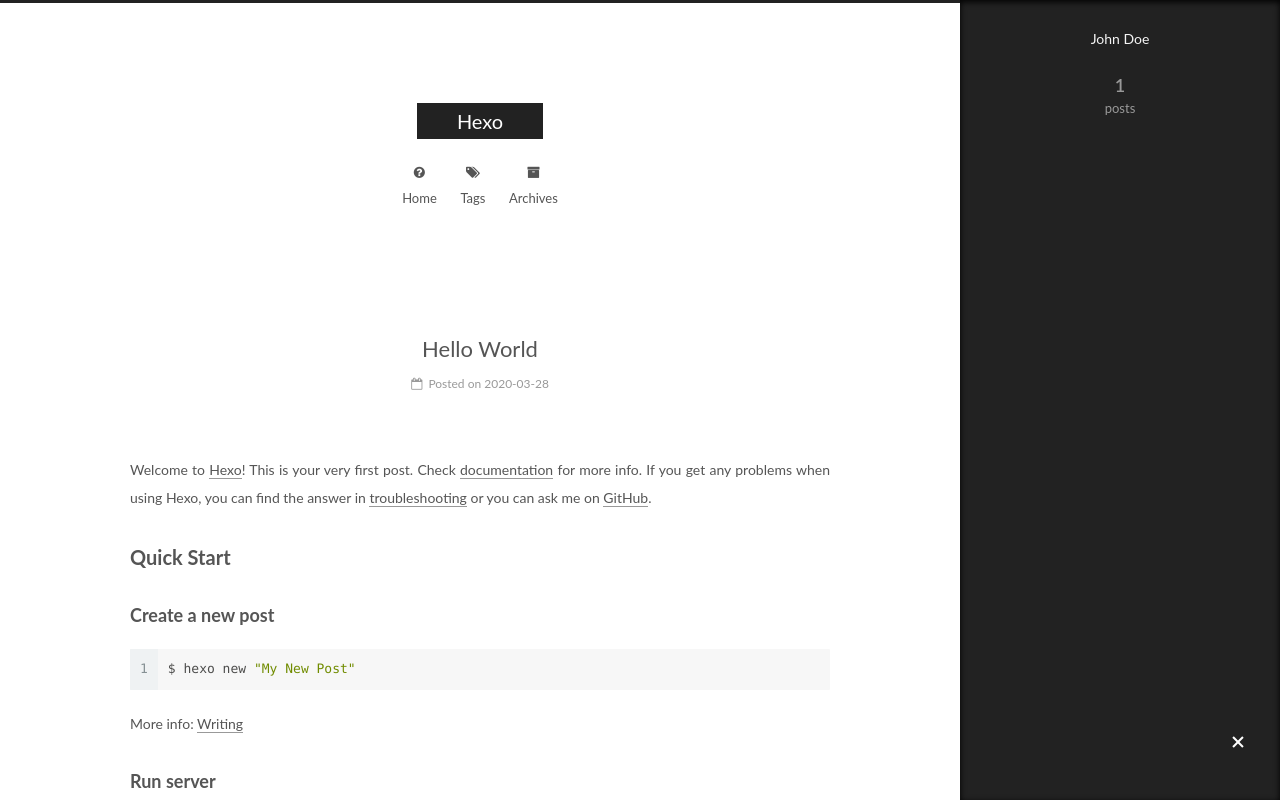
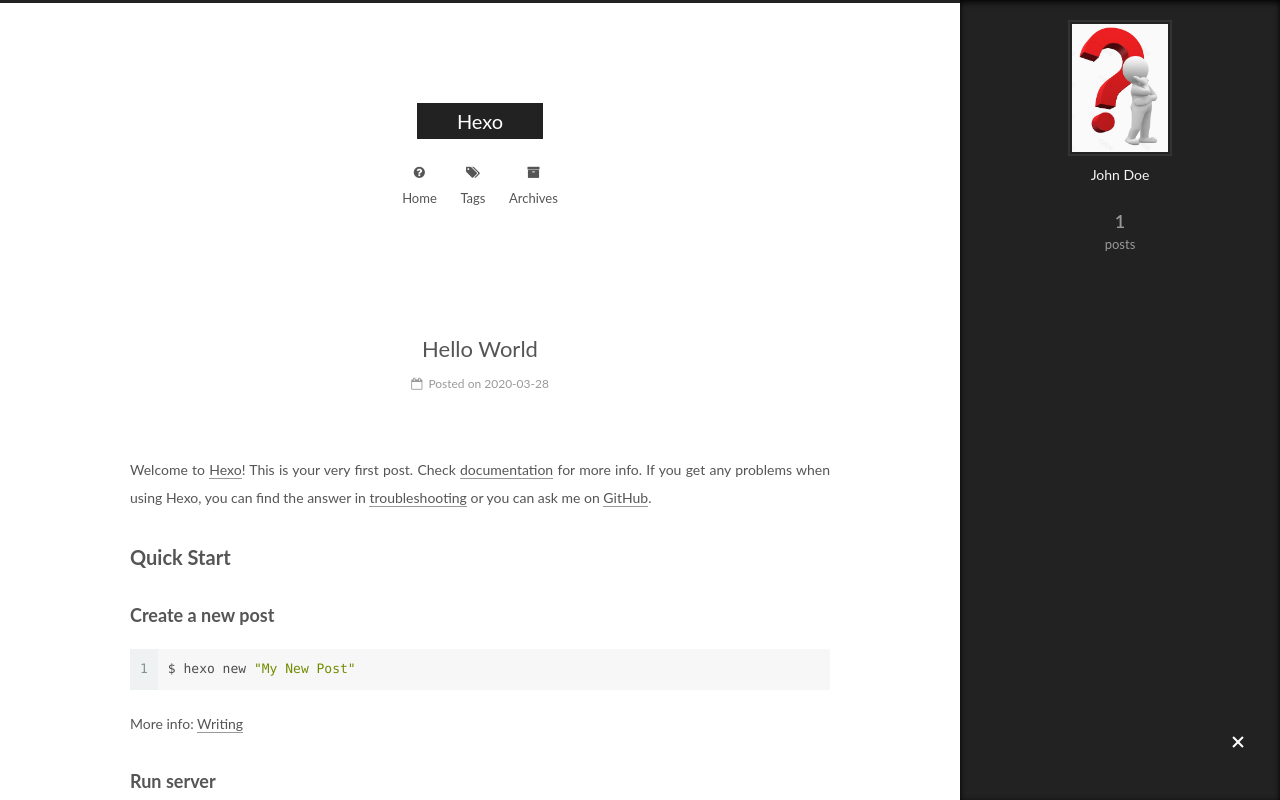
Before and after one commit to lxdfrank/lxdfrank.github.io, a plain HTML site: page index.html in a window 1280 px wide. Both pictures are taken after a click on the element 1238 px from the left and 743 px from the top of the page. Shown: the top 800 px of the page. Drawn offline with Linux system fonts and the light colour scheme.

Commit message:
Site updated: 2020-03-28 17:38:14

```diff
--- a/css/main.css
+++ b/css/main.css
@@ -1822,7 +1822,7 @@ pre .javascript .function {
   width: 4px;
   height: 4px;
   border-radius: 50%;
-  background: #ffffcf;
+  background: #65ff42;
 }
 .links-of-blogroll {
   font-size: 13px;
--- a/index.html
+++ b/index.html
@@ -244,7 +244,7 @@
     <span hidden itemprop="author" itemscope itemtype="http://schema.org/Person">
       <meta itemprop="name" content="John Doe">
       <meta itemprop="description" content="">
-      <meta itemprop="image" content="/images/avatar.gif">
+      <meta itemprop="image" content="/images/logo.png">
     </span>
 
     <span hidden itemprop="publisher" itemscope itemtype="http://schema.org/Organization">
@@ -392,6 +392,10 @@
       <section class="site-overview-wrap sidebar-panel sidebar-panel-active">
         <div class="site-overview">
           <div class="site-author motion-element" itemprop="author" itemscope itemtype="http://schema.org/Person">
+
+              <img class="site-author-image" itemprop="image"
+                src="/images/logo.png"
+                alt="John Doe" />
 
               <p class="site-author-name" itemprop="name">John Doe</p>
               <p class="site-description motion-element" itemprop="description"></p>
```
Also changed, not shown: 2020/03/28/hello-world/index.html (+5 -1 lines), archives/2020/03/index.html (+4 -0 lines), archives/2020/index.html (+4 -0 lines), archives/index.html (+4 -0 lines), images/logo.png (added).
